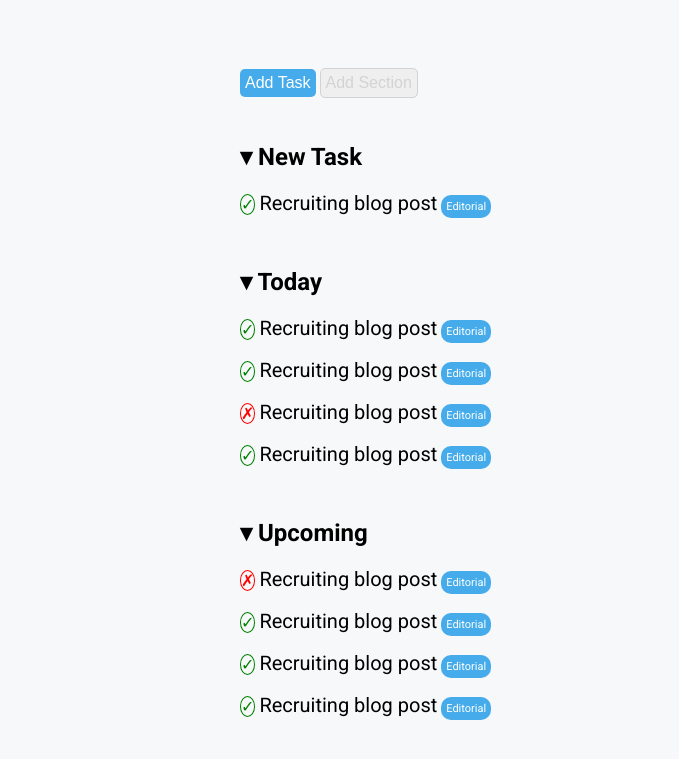
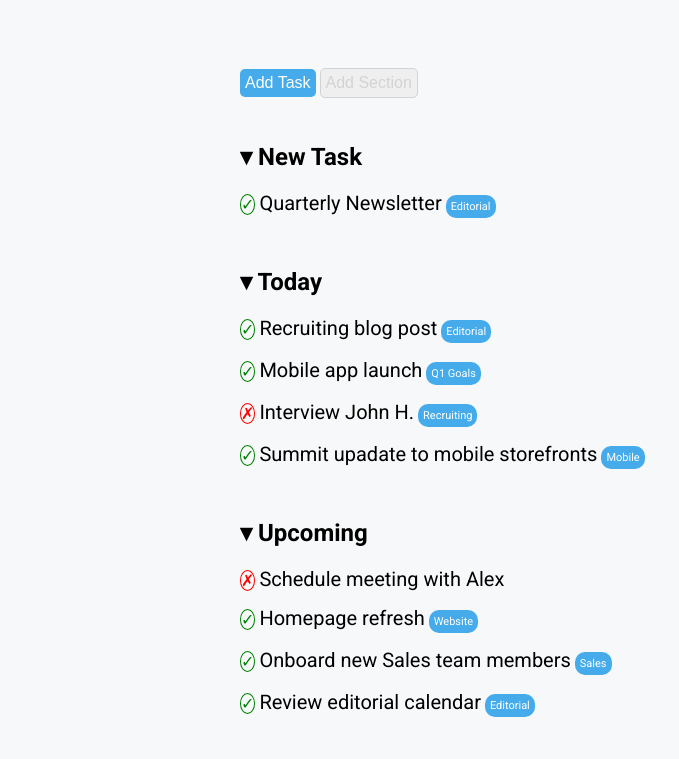
Before and after one commit to ElRafo92/html-css-toboolist, a plain HTML site: page index.html in a window 1280 px wide. Shown: the part 81-840 px from the top of the page, without its empty margins (0-679 px from the left). Drawn offline with Linux system fonts and the light colour scheme.

Commit message:
added all words in adds and tags

```diff
--- a/index.html
+++ b/index.html
@@ -37,7 +37,7 @@
                     <!-- contenuto Task -->
                     <div class="set-task">
                         <div class="check positive">&check;</div>
-                        <span>Recruiting blog post</span>
+                        <span>Quarterly Newsletter</span>
                         <div class="tag">Editorial</div>
                     </div>
                     <!-- /contenuto Task -->
@@ -56,20 +56,20 @@
 
                     <div class="set-task">
                         <div class="check positive">&check;</div>
-                        <span>Recruiting blog post</span>
-                        <div class="tag">Editorial</div>
+                        <span>Mobile app launch</span>
+                        <div class="tag">Q1 Goals</div>
                     </div>
 
                     <div class="set-task">
                         <div class="check negative">&cross;</div>
-                        <span>Recruiting blog post</span>
-                        <div class="tag">Editorial</div>
+                        <span>Interview John H.</span>
+                        <div class="tag">Recruiting</div>
                     </div>
 
                     <div class="set-task">
                         <div class="check positive">&check;</div>
-                        <span>Recruiting blog post</span>
-                        <div class="tag">Editorial</div>
+                        <span>Summit upadate to mobile storefronts</span>
+                        <div class="tag">Mobile</div>
                     </div>
                     <!-- /contenuto Task -->
                 </section>
@@ -81,25 +81,24 @@
                     <!-- contenuto Task -->
                     <div class="set-task">
                         <div class="check negative">&cross;</div>
-                        <span>Recruiting blog post</span>
-                        <div class="tag">Editorial</div>
+                        <span>Schedule meeting with Alex</span>
                     </div>
 
                     <div class="set-task">
                         <div class="check positive">&check;</div>
-                        <span>Recruiting blog post</span>
-                        <div class="tag">Editorial</div>
+                        <span>Homepage refresh</span>
+                        <div class="tag">Website</div>
                     </div>
 
                     <div class="set-task">
                         <div class="check positive">&check;</div>
-                        <span>Recruiting blog post</span>
-                        <div class="tag">Editorial</div>
+                        <span>Onboard new Sales team members</span>
+                        <div class="tag">Sales</div>
                     </div>
 
                     <div class="set-task">
                         <div class="check positive">&check;</div>
-                        <span>Recruiting blog post</span>
+                        <span>Review editorial calendar</span>
                         <div class="tag">Editorial</div>
                     </div>
                     <!-- /contenuto Task -->
```
